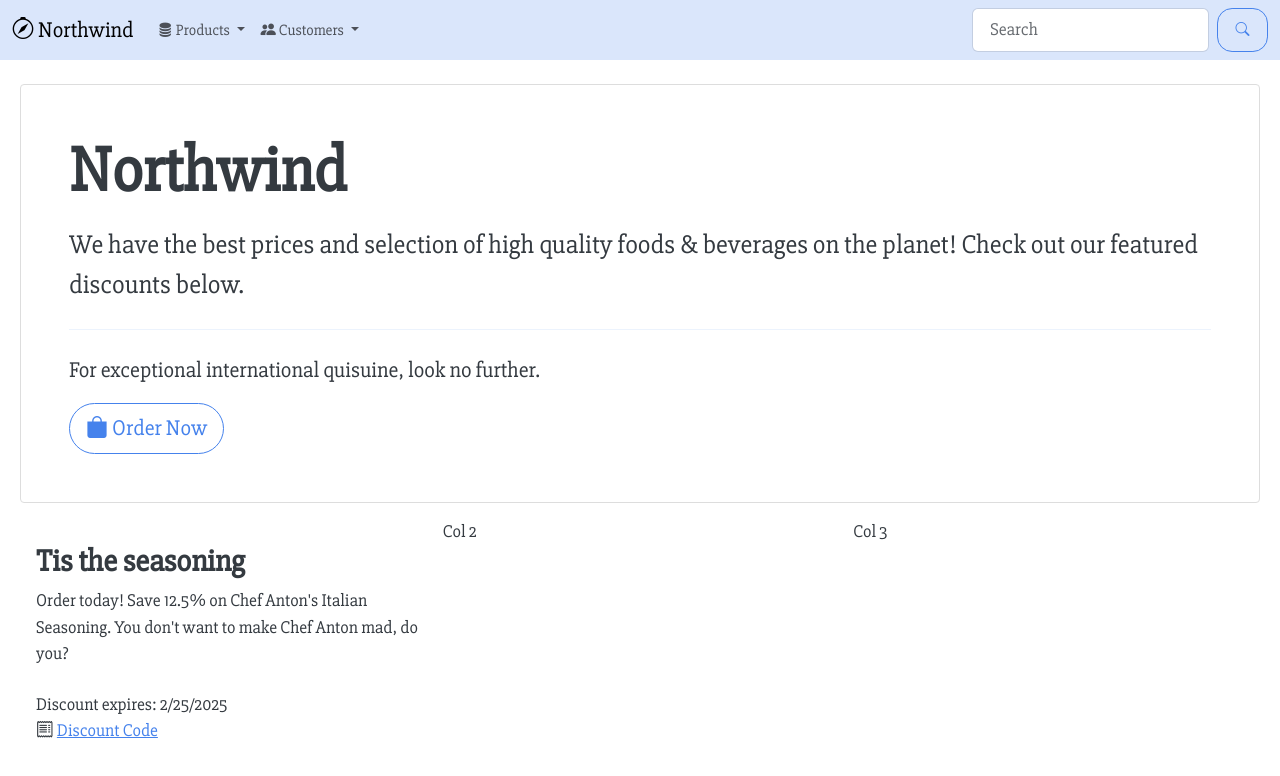
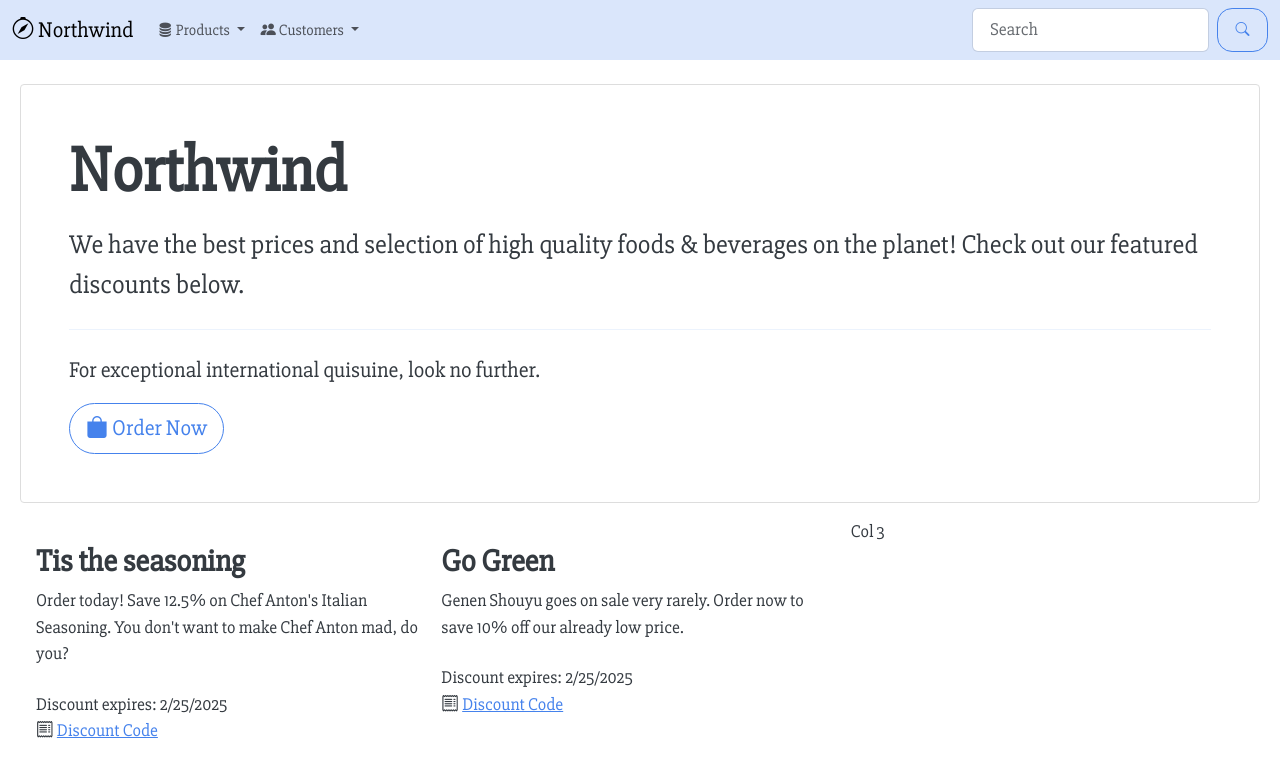
Before and after one commit to JosieC123/Northwind-Client-Pages, a plain HTML site: page index.html in a window 1280 px wide. Drawn offline with nearby package versions, Linux system fonts and the light colour scheme.

Commit message:
[1.02] Add content to column two

```diff
--- a/index.html
+++ b/index.html
@@ -108,8 +108,16 @@
                 <i>Discount expires: 2/25/2025</i><br />
                 <i class="bi bi-receipt"></i> <a class="discount" data-product="Chef Anton's Italian Seasoning" href="#">Discount Code</a>
             </div>
-            <div class="col">
-                Col 2
+            <div class="col px-2 py-4">
+                <h3>Go Green</h3>
+                <div class="mb-4">
+                    Genen Shouyu goes on sale very rarely.
+                    Order now to save 10% off our already low price.
+                </div>
+                <i>Discount expires: 2/25/2025</i><br />
+                <i class="bi bi-receipt"></i> <a class="discount"
+                data-product="Genen Shouyu"
+                href="#">Discount Code</a>
             </div>
             <div class="col">
                 Col 3
```
